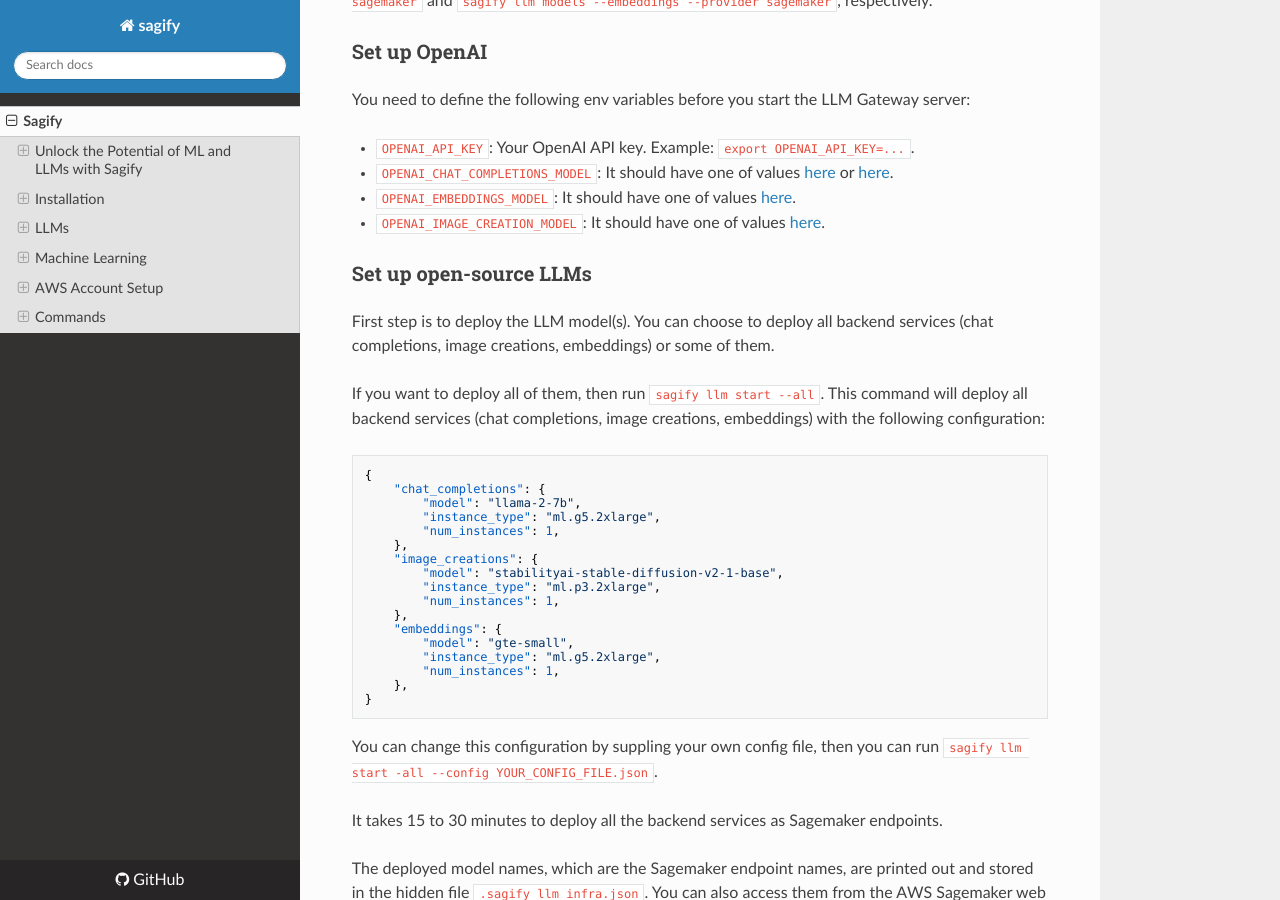
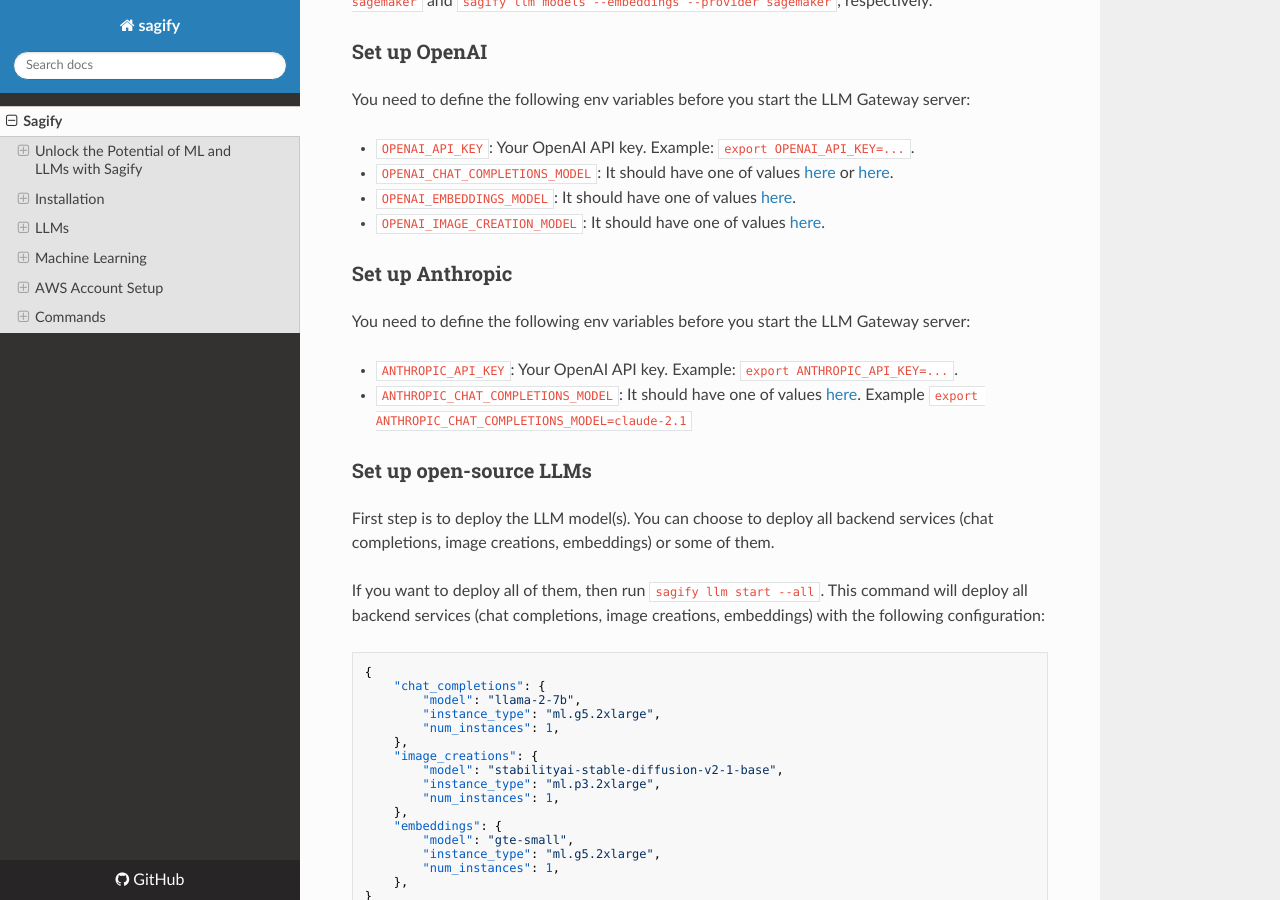
Before and after one commit to Kenza-AI/sagify, an MkDocs documentation site: the page built from docs/index.md, in a window 1280 px wide and 900 px high, scrolled down 5483 px. Built offline with MkDocs 1.6.1, drawn with Linux system fonts in a browser that asks for light colours; nearby versions of some CDN libraries; some of the changed text lies outside the part shown.

Commit message:
Improve docs

````diff
--- a/docs/index.md
+++ b/docs/index.md
@@ -186,6 +186,13 @@
 - `OPENAI_CHAT_COMPLETIONS_MODEL`: It should have one of values [here](https://platform.openai.com/docs/models/gpt-3-5-turbo) or [here](https://platform.openai.com/docs/models/gpt-4-and-gpt-4-turbo).
 - `OPENAI_EMBEDDINGS_MODEL`: It should have one of values [here](https://platform.openai.com/docs/models/embeddings).
 - `OPENAI_IMAGE_CREATION_MODEL`: It should have one of values [here](https://platform.openai.com/docs/models/dall-e).
+
+### Set up Anthropic
+
+You need to define the following env variables before you start the LLM Gateway server:
+
+- `ANTHROPIC_API_KEY`: Your OpenAI API key. Example: `export ANTHROPIC_API_KEY=...`.
+- `ANTHROPIC_CHAT_COMPLETIONS_MODEL`: It should have one of values [here](https://docs.anthropic.com/claude/reference/models). Example `export ANTHROPIC_CHAT_COMPLETIONS_MODEL=claude-2.1`
 
 ### Set up open-source LLMs
 
@@ -240,7 +247,6 @@
 - `OPENAI_CHAT_COMPLETIONS_MODEL`: It should have one of values [here](https://platform.openai.com/docs/models/gpt-3-5-turbo) or [here](https://platform.openai.com/docs/models/gpt-4-and-gpt-4-turbo).
 - `OPENAI_EMBEDDINGS_MODEL`: It should have one of values [here](https://platform.openai.com/docs/models/embeddings).
 - `OPENAI_IMAGE_CREATION_MODEL`: It should have one of values [here](https://platform.openai.com/docs/models/dall-e).
-
 
 In case of using the Anthropic platform, you need to define the following env variables before you start the LLM Gateway server:
 - `ANTHROPIC_API_KEY`: Your Anthropic API key. Example: `export ANTHROPIC_API_KEY=...`.
@@ -315,6 +321,7 @@
               Value: "value11"
             - Name: ANTHROPIC_CHAT_COMPLETIONS_MODEL
               Value: "value11"
+              ...
 
   MyFargateService:
     Type: AWS::ECS::Service
@@ -442,7 +449,7 @@
 
 ```json
 {
-  "provider": "openai|sagemaker",
+  "provider": "openai|sagemaker|anthropic",
   "model": "string", # optional
   "messages": [
     {
@@ -556,7 +563,7 @@
 
 ```json
 {
-  "provider": "openai|sagemaker",
+  "provider": "openai|sagemaker|anthropic",
   "model": "string", # optional
   "input": [
     "string"
@@ -689,7 +696,7 @@
 
 ```json
 {
-  "provider": "sagemaker|openai",
+  "provider": "sagemaker|openai|anthropic",
   "model": "string", # optional
   "prompt": "string",
   "n": 0,
````
Also changed, not shown: other parts of docs/index.md (+0 -1 lines).
